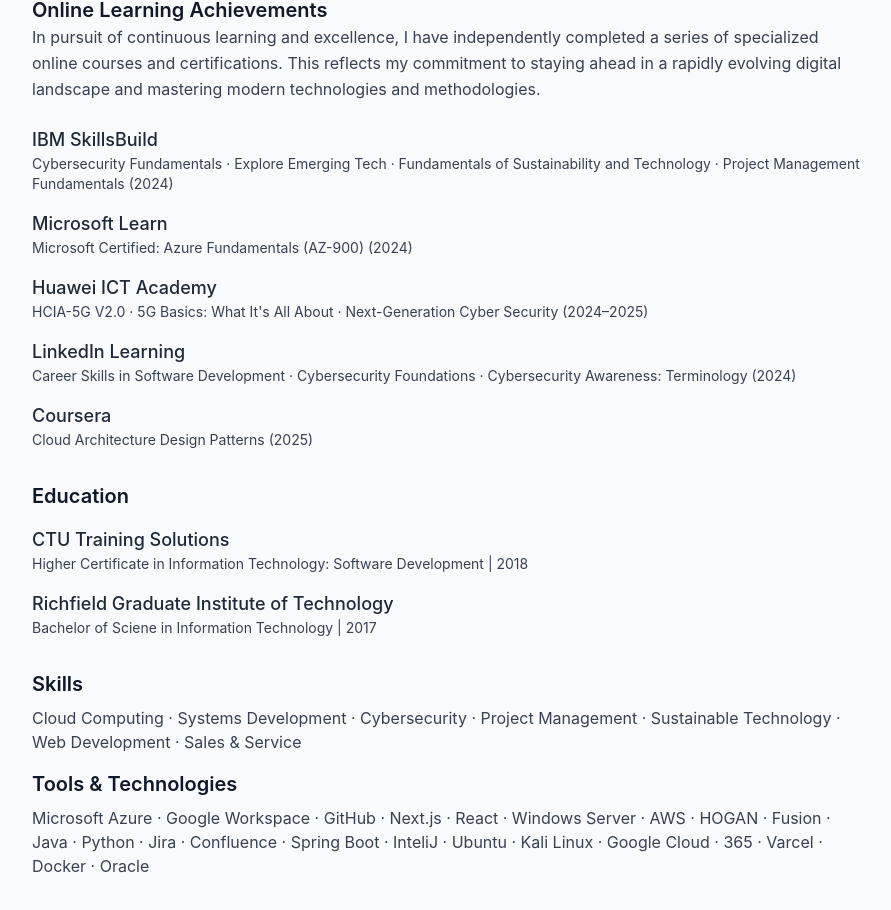
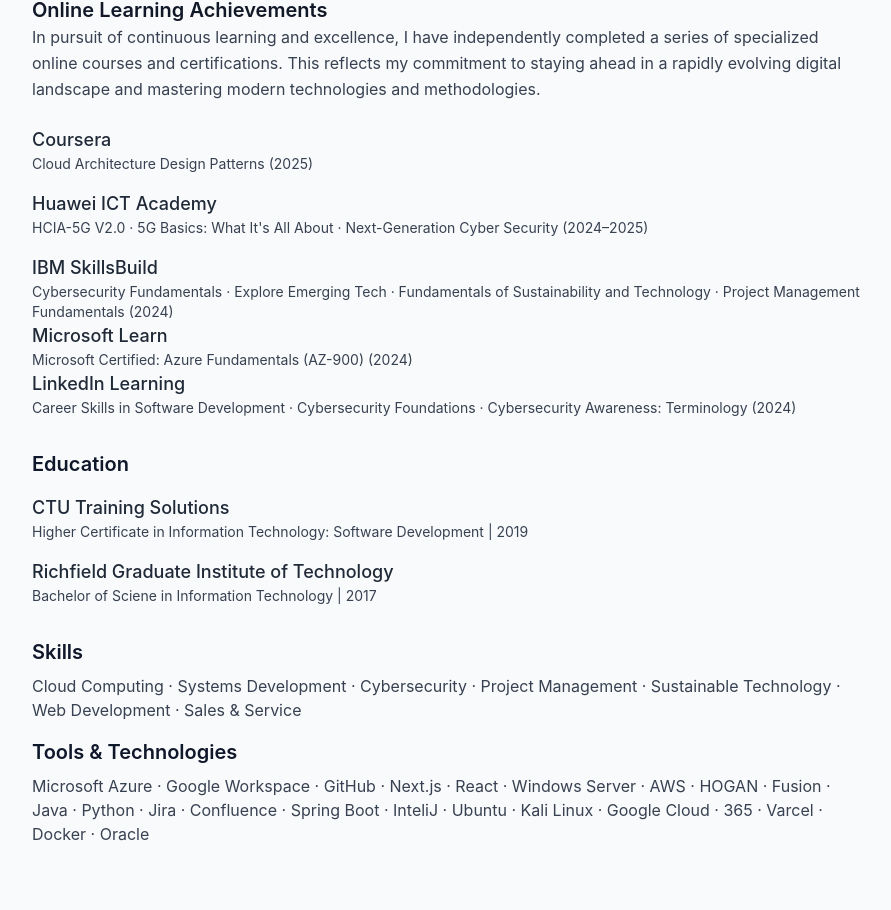
Before and after one commit to MrSpecks/MrSpecks-, a Next.js app in the folder portfolio/: page /resume in a window 1280 px wide. Shown: the part 1720-2630 px from the top of the page, without its empty margins (192-1083 px from the left). Built offline with nearby package versions, Linux system fonts and the light colour scheme.

Commit message:
rebuilt app for analytics import

```diff
--- a/portfolio/package.json
+++ b/portfolio/package.json
@@ -15,7 +15,7 @@
         "autoprefixer": "^10.4.15",
         "canvas-confetti": "^1.9.3",
         "framer-motion": "^12.9.2",
-        "next": "^14.2.28",
+        "next": "^15.3.1",
         "postcss": "^8.4.24",
         "react": "18.2.0",
         "react-dom": "18.2.0",
--- a/portfolio/pages/_app.tsx
+++ b/portfolio/pages/_app.tsx
@@ -1,12 +1,13 @@
 // pages/_app.tsx
 import React from 'react';
-import AppProps from 'next/app';
+import type { AppProps } from 'next/app';
 import Layout from '@/components/Layout';
 import ScrollToTop from '@/components/ScrollToTop';
-import { AnimatePresence, motion } from 'framer-motion';
+import { motion, AnimatePresence } from 'framer-motion';
 import { useRouter } from 'next/router';
 import '../styles/globals.css';
 import { Analytics } from '@vercel/analytics/react';
+
 
 
 export default function App({ Component, pageProps }: AppProps) {
--- a/portfolio/pages/resume.tsx
+++ b/portfolio/pages/resume.tsx
@@ -132,6 +132,23 @@ export default function ResumePage() {
     In pursuit of continuous learning and excellence, I have independently completed a series of specialized online courses and certifications. This reflects my commitment to staying ahead in a rapidly evolving digital landscape and mastering modern technologies and methodologies.
   </p>
   <div className="space-y-4">
+  <div>
+      <h3 className="text-lg font-medium text-gray-800 dark:text-gray-200">
+        Coursera
+      </h3>
+      <p className="text-sm text-gray-700 dark:text-gray-300">
+        Cloud Architecture Design Patterns (2025)
+      </p>
+    </div>
+    <div>
+      <h3 className="text-lg font-medium text-gray-800 dark:text-gray-200">
+        Huawei ICT Academy
+      </h3>
+      <p className="text-sm text-gray-700 dark:text-gray-300">
+        HCIA-5G V2.0 · 5G Basics: What It's All About · Next-Generation Cyber Security (2024–2025)
+      </p>
+    </div>
+    <div>
     <div>
       <h3 className="text-lg font-medium text-gray-800 dark:text-gray-200">
         IBM SkillsBuild
@@ -148,28 +165,11 @@ export default function ResumePage() {
         Microsoft Certified: Azure Fundamentals (AZ-900) (2024)
       </p>
     </div>
-    <div>
-      <h3 className="text-lg font-medium text-gray-800 dark:text-gray-200">
-        Huawei ICT Academy
-      </h3>
-      <p className="text-sm text-gray-700 dark:text-gray-300">
-        HCIA-5G V2.0 · 5G Basics: What It's All About · Next-Generation Cyber Security (2024–2025)
-      </p>
-    </div>
-    <div>
       <h3 className="text-lg font-medium text-gray-800 dark:text-gray-200">
         LinkedIn Learning
       </h3>
       <p className="text-sm text-gray-700 dark:text-gray-300">
         Career Skills in Software Development · Cybersecurity Foundations · Cybersecurity Awareness: Terminology (2024)
-      </p>
-    </div>
-    <div>
-      <h3 className="text-lg font-medium text-gray-800 dark:text-gray-200">
-        Coursera
-      </h3>
-      <p className="text-sm text-gray-700 dark:text-gray-300">
-        Cloud Architecture Design Patterns (2025)
       </p>
     </div>
   </div>
@@ -183,7 +183,7 @@ export default function ResumePage() {
              CTU Training Solutions
           </h3>
           <p className="text-sm text-gray-700 dark:text-gray-300">
-          Higher Certificate in Information Technology: Software Development | 2018
+          Higher Certificate in Information Technology: Software Development | 2019
           </p>
         </div>
         <div>
```
Also changed, not shown: 1 other file (tests, documents, lock files or other folders).
